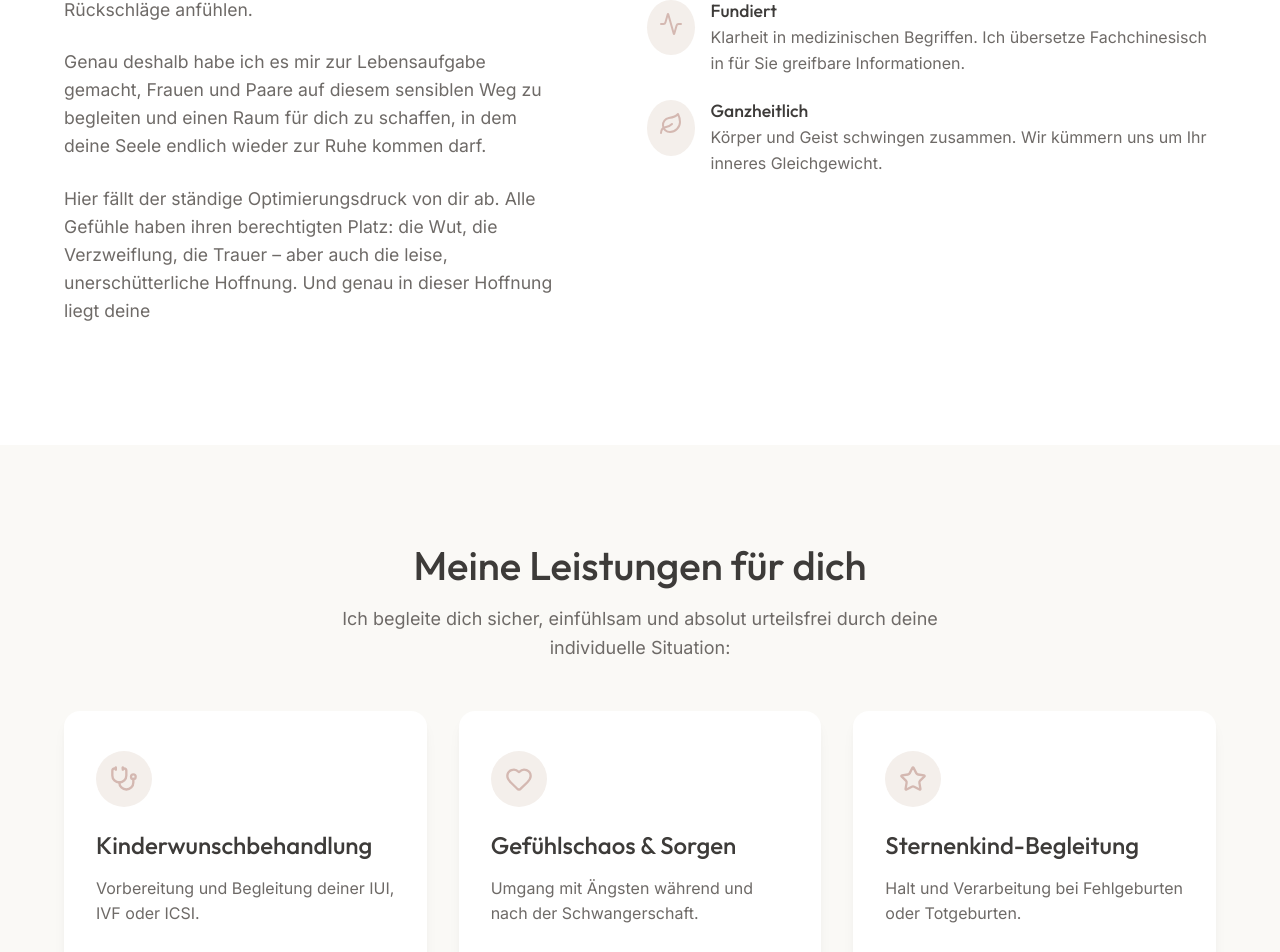
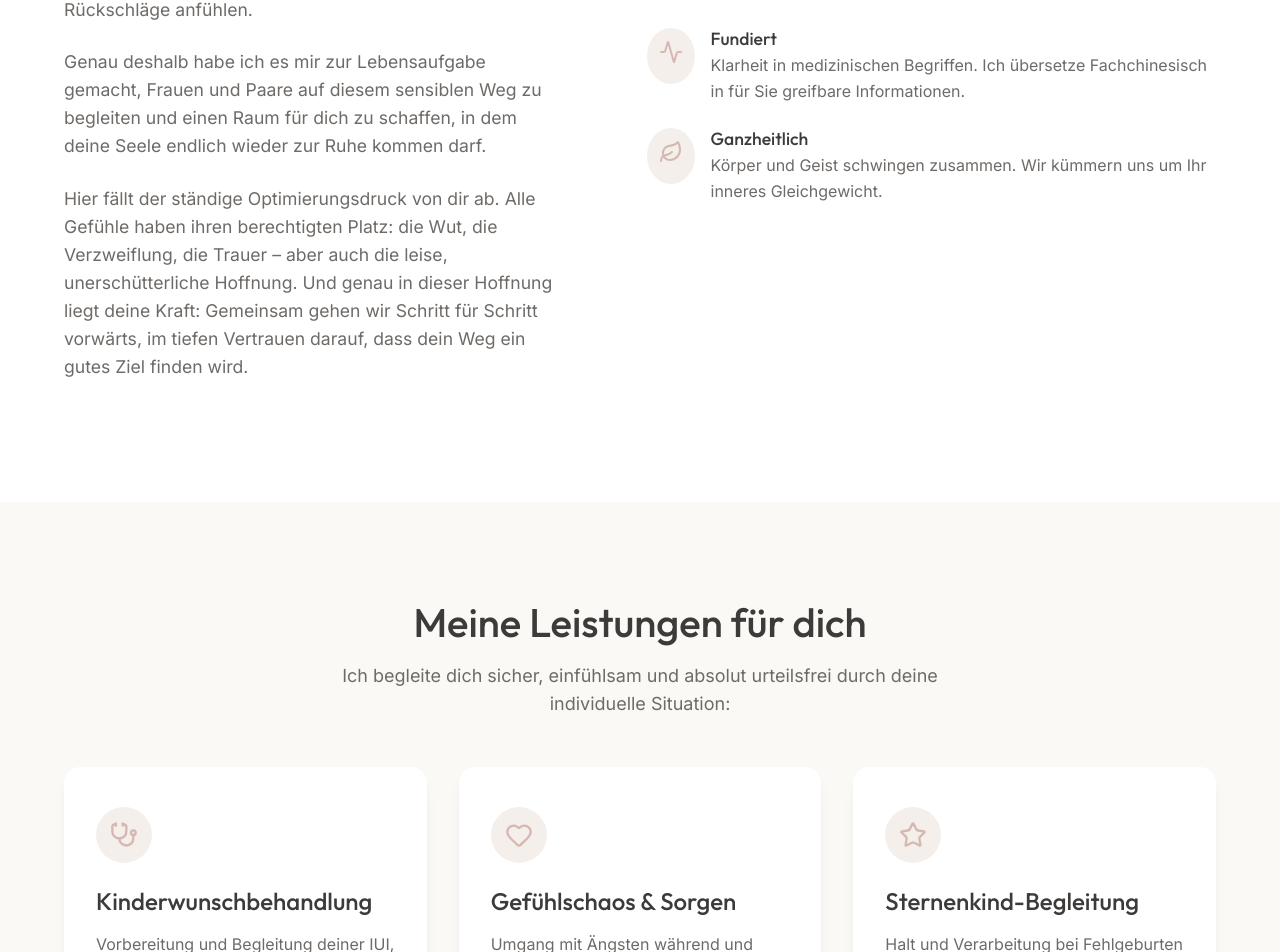
Before and after one commit to nielsinoglindini/kinderwunsch, a React (Vite) app: page / in a window 1280 px wide. Shown: the part 1356-2308 px from the top of the page. Built offline with nearby package versions, Linux system fonts and the light colour scheme.

Commit message:
feat: add empowering closing sentence to the About section in App.tsx

```diff
--- a/src/App.tsx
+++ b/src/App.tsx
@@ -97,7 +97,7 @@ function App() {
                 Genau deshalb habe ich es mir zur Lebensaufgabe gemacht, Frauen und Paare auf diesem sensiblen Weg zu begleiten und einen Raum für dich zu schaffen, in dem deine Seele endlich wieder zur Ruhe kommen darf.
               </p>
               <p>
-                Hier fällt der ständige Optimierungsdruck von dir ab. Alle Gefühle haben ihren berechtigten Platz: die Wut, die Verzweiflung, die Trauer – aber auch die leise, unerschütterliche Hoffnung. Und genau in dieser Hoffnung liegt deine
+                Hier fällt der ständige Optimierungsdruck von dir ab. Alle Gefühle haben ihren berechtigten Platz: die Wut, die Verzweiflung, die Trauer – aber auch die leise, unerschütterliche Hoffnung. Und genau in dieser Hoffnung liegt deine Kraft: Gemeinsam gehen wir Schritt für Schritt vorwärts, im tiefen Vertrauen darauf, dass dein Weg ein gutes Ziel finden wird.
               </p>
             </div>
           </div>
```
